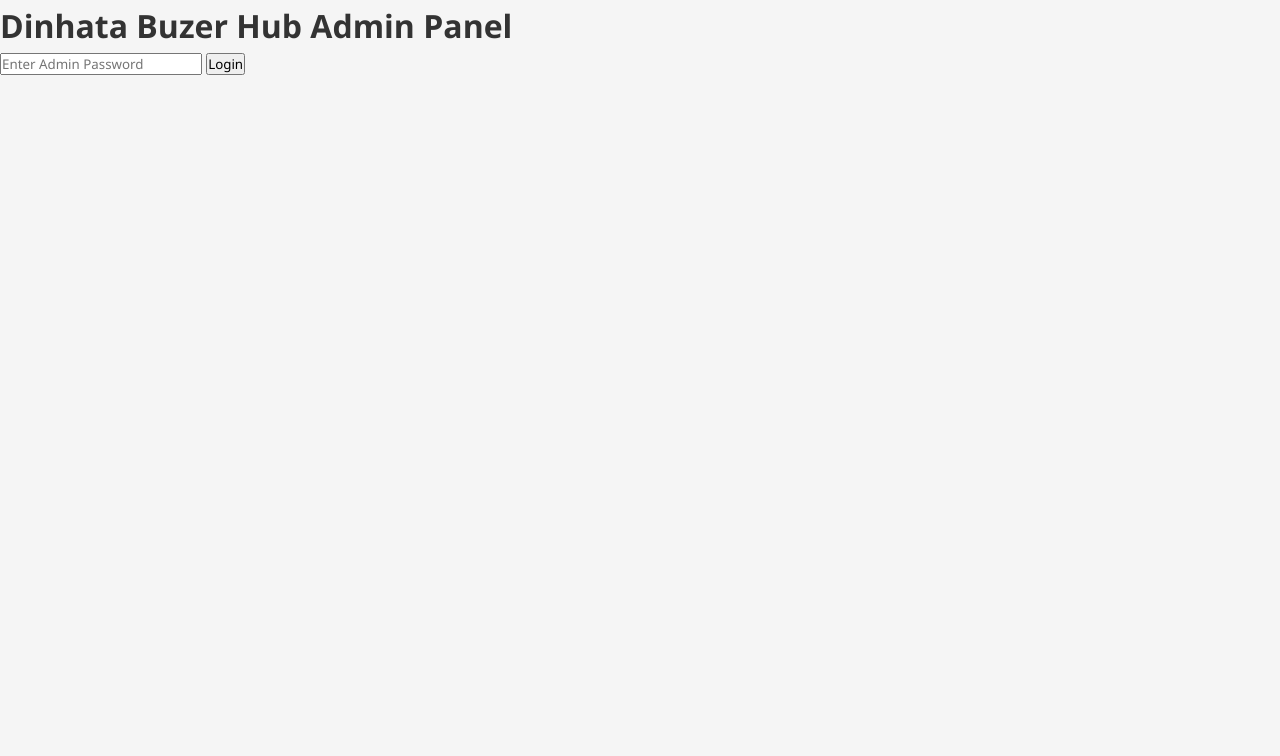
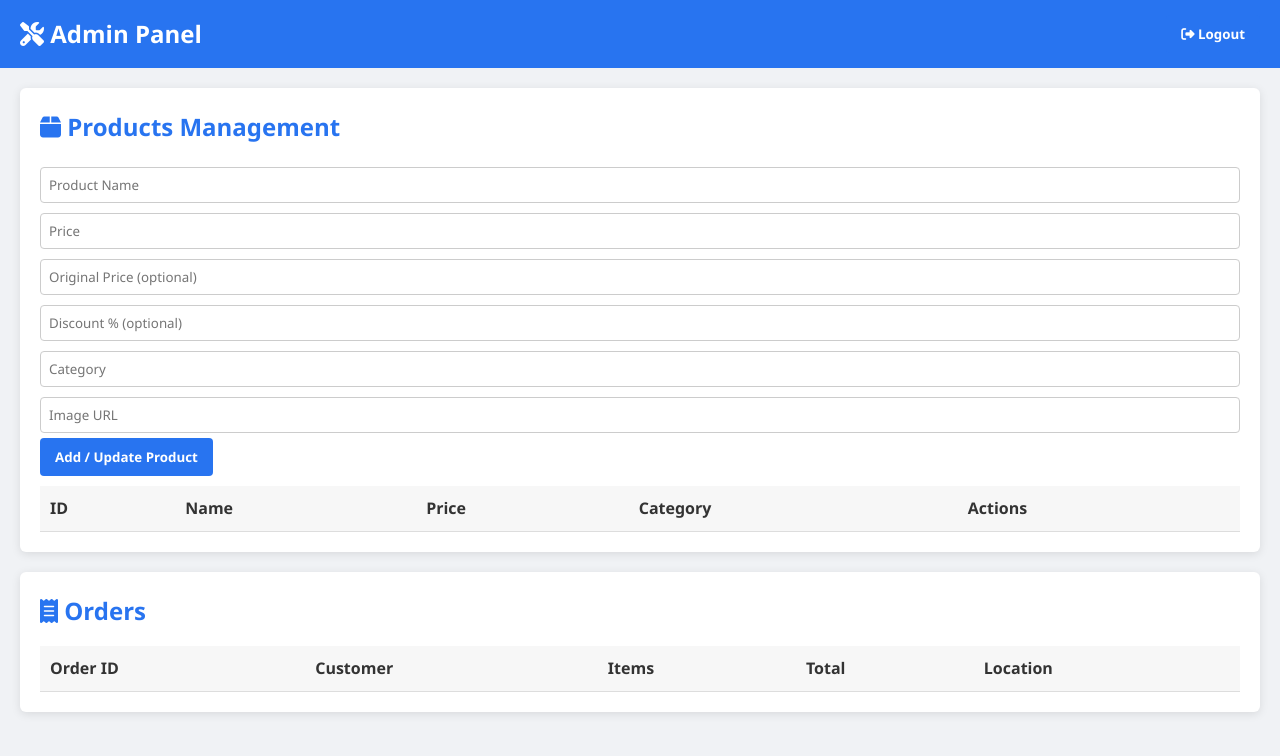
Before and after one commit to dodon4085-pixel/Location-, a plain HTML site: page admin.html in a window 1280 px wide. Drawn offline with Linux system fonts and the light colour scheme; files that its build step writes are made by us from their sources.

Commit message:
Update admin.html

```diff
--- a/admin.html
+++ b/admin.html
@@ -1,28 +1,87 @@
 <!DOCTYPE html>
 <html lang="en">
 <head>
-<meta charset="UTF-8">
-<meta name="viewport" content="width=device-width, initial-scale=1.0">
-<title>Dinhata Buzer Hub Admin</title>
-<link rel="stylesheet" href="css/style.css">
-<script src="https://www.gstatic.com/firebasejs/9.22.1/firebase-app-compat.js"></script>
-<script src="https://www.gstatic.com/firebasejs/9.22.1/firebase-firestore-compat.js"></script>
-<script src="js/admin.js" defer></script>
+    <meta charset="UTF-8">
+    <meta name="viewport" content="width=device-width, initial-scale=1.0">
+    <title>Dinhata Buzzer Hub - Admin Panel</title>
+    <link rel="stylesheet" href="css/style.css">
+    <link rel="stylesheet" href="https://cdnjs.cloudflare.com/ajax/libs/font-awesome/6.4.0/css/all.min.css">
+    <style>
+        body { background-color: #f0f2f5; }
+        .admin-header { display: flex; justify-content: space-between; align-items: center; background-color: #2874f0; padding: 15px 20px; color: white; }
+        .admin-header h1 { font-size: 24px; }
+        .admin-container { padding: 20px; }
+        .section { background: #fff; border-radius: 6px; padding: 20px; margin-bottom: 20px; box-shadow: 0 2px 10px rgba(0,0,0,0.1); }
+        .section h2 { margin-bottom: 15px; color: #2874f0; }
+        input, select { padding: 8px; margin: 5px 0; width: 100%; border-radius: 4px; border: 1px solid #ccc; }
+        button { padding: 10px 15px; border: none; border-radius: 4px; cursor: pointer; background-color: #2874f0; color: #fff; font-weight: bold; transition: 0.3s; }
+        button:hover { background-color: #1a5fcc; }
+        table { width: 100%; border-collapse: collapse; margin-top: 10px; }
+        th, td { padding: 10px; text-align: left; border-bottom: 1px solid #ddd; }
+        th { background-color: #f7f7f7; }
+        .action-btn { margin-right: 5px; }
+    </style>
 </head>
 <body>
-<h1>Dinhata Buzer Hub Admin Panel</h1>
-<div id="login-div">
-  <input type="password" id="admin-password" placeholder="Enter Admin Password">
-  <button onclick="loginAdmin()">Login</button>
-</div>
-<div id="admin-panel" style="display:none;">
-  <h2>Add Product</h2>
-  <input type="text" id="pname" placeholder="Product Name">
-  <input type="number" id="pprice" placeholder="Price">
-  <input type="text" id="pimage" placeholder="Image URL">
-  <button onclick="addProduct()">Add Product</button>
-  <h2>Existing Products</h2>
-  <div id="existing-products"></div>
-</div>
+
+    <div class="admin-header">
+        <h1><i class="fas fa-tools"></i> Admin Panel</h1>
+        <button onclick="logoutAdmin()"><i class="fas fa-sign-out-alt"></i> Logout</button>
+    </div>
+
+    <div class="admin-container">
+
+        <!-- Products Management -->
+        <div class="section" id="product-section">
+            <h2><i class="fas fa-box"></i> Products Management</h2>
+            <form id="productForm">
+                <input type="hidden" id="editProductId">
+                <input type="text" id="productName" placeholder="Product Name" required>
+                <input type="number" id="productPrice" placeholder="Price" required>
+                <input type="number" id="productOriginalPrice" placeholder="Original Price (optional)">
+                <input type="number" id="productDiscount" placeholder="Discount % (optional)">
+                <input type="text" id="productCategory" placeholder="Category" required>
+                <input type="text" id="productImg" placeholder="Image URL">
+                <button type="submit">Add / Update Product</button>
+            </form>
+
+            <table id="productsTable">
+                <thead>
+                    <tr>
+                        <th>ID</th>
+                        <th>Name</th>
+                        <th>Price</th>
+                        <th>Category</th>
+                        <th>Actions</th>
+                    </tr>
+                </thead>
+                <tbody>
+                    <!-- Products loaded dynamically -->
+                </tbody>
+            </table>
+        </div>
+
+        <!-- Orders View -->
+        <div class="section" id="orders-section">
+            <h2><i class="fas fa-receipt"></i> Orders</h2>
+            <table id="ordersTable">
+                <thead>
+                    <tr>
+                        <th>Order ID</th>
+                        <th>Customer</th>
+                        <th>Items</th>
+                        <th>Total</th>
+                        <th>Location</th>
+                    </tr>
+                </thead>
+                <tbody>
+                    <!-- Orders loaded dynamically -->
+                </tbody>
+            </table>
+        </div>
+
+    </div>
+
+    <script src="js/admin.js"></script>
 </body>
 </html>
```
